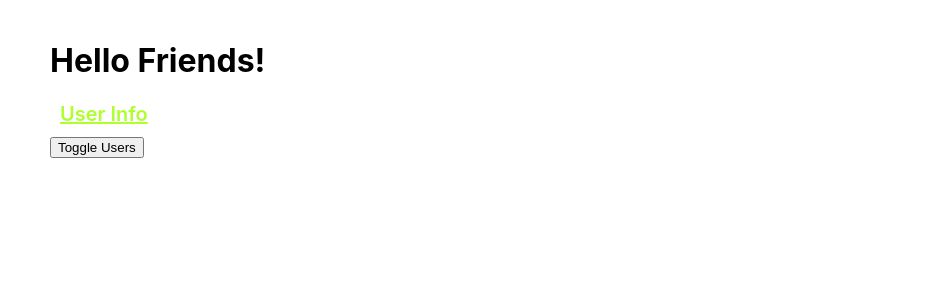
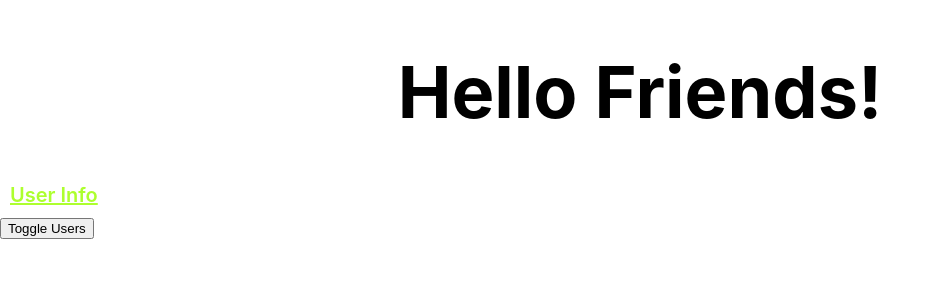
Before and after one commit to kanapka94/react-course, a React (Create React App) app: page / in a window 1280 px wide. Shown: the top 300 px of the page, without its empty margins (0-940 px from the left). Built offline with nearby package versions, Linux system fonts and the light colour scheme.

Commit message:
Add css modules

```diff
--- a/src/App.js
+++ b/src/App.js
@@ -1,5 +1,5 @@
 import React, { useState } from 'react'
-import './App.css'
+import classes from './App.module.css'
 
 import ButtonToggle from './components/ButtonToggle'
 import UserInput from './components/User/UserInput'
@@ -56,7 +56,7 @@ function App() {
 
   return (
     <div className="App">
-      <h1>Hello Friends!</h1>
+      <h1 className={ classes.Header }>Hello Friends!</h1>
       <UserInfo/>
       <ButtonToggle click={ toggleOutput }>Toggle Users</ButtonToggle>
       { output }
--- a/src/App.css
+++ b/src/App.module.css
@@ -3,6 +3,11 @@
   padding: 20px 50px;
 }
 
+.Header {
+  font-size: 72px;
+  text-align: center;
+}
+
 .bold {
   font-weight: bold;
 }
```
